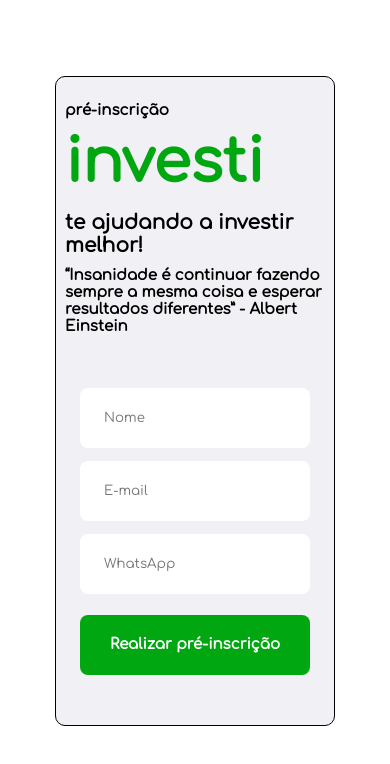
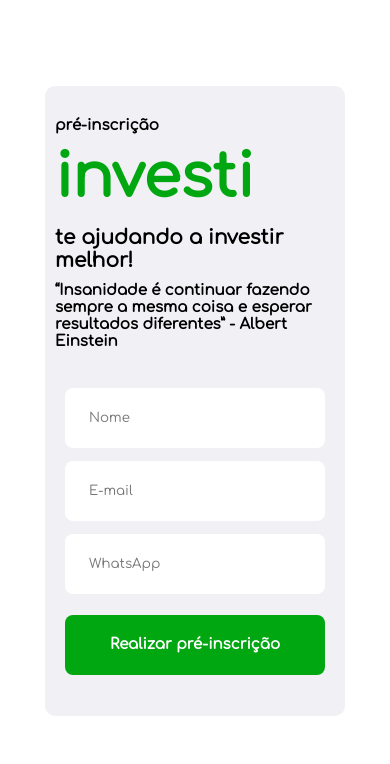
Before and after one commit to hique023/pre-investi, a React (Create React App) app: page / in a window 390 px wide. Shown: the top 764 px of the page. Built offline with nearby package versions, Linux system fonts and the light colour scheme.

Commit message:
Ajustado responsividade para dispositivos menores

```diff
--- a/src/components/Home/styles.css
+++ b/src/components/Home/styles.css
@@ -75,7 +75,6 @@
     padding: 10px 5px;
     margin: 20px auto;
     display: flex;
-    border: 1px solid black;
     width: 650px;
     height: 900px;
     flex-direction: column;
@@ -99,7 +98,6 @@
 
   .containerHome .contentHome {
     padding: 10px 5px;
-    border: 1px solid black;
     width: 550px;
     height: 900px;
   }
@@ -118,7 +116,6 @@
 
   .containerHome .contentHome {
     padding: 10px 5px;
-    border: 1px solid black;
     width: 500px;
     height: 900px;
   }
@@ -149,7 +146,6 @@
 
   .containerHome .contentHome {
     padding: 10px 5px;
-    border: 1px solid black;
     width: 400px;
     height: 900px;
   }
@@ -180,13 +176,12 @@
 
   .containerHome .contentHome {
     padding: 10px 5px;
-    border: 1px solid black;
-    width: 280px;
-    height: 650px;
+    width: 300px;
+    height: 630px;
   }
 
   .containerHome .contentHome .leftHome {
-    width: 260px;
+    width: 280px;
     display: flex;
     flex-direction: column;
   }
@@ -211,9 +206,10 @@
   }
 
   .containerHome .contentHome .rightHome {
-    width: 260px;
+    width: 280px;
     display: flex;
     flex-direction: column;
+    padding: 10px;
   }
 
   .containerHome .contentHome .rightHome form .button {
```
